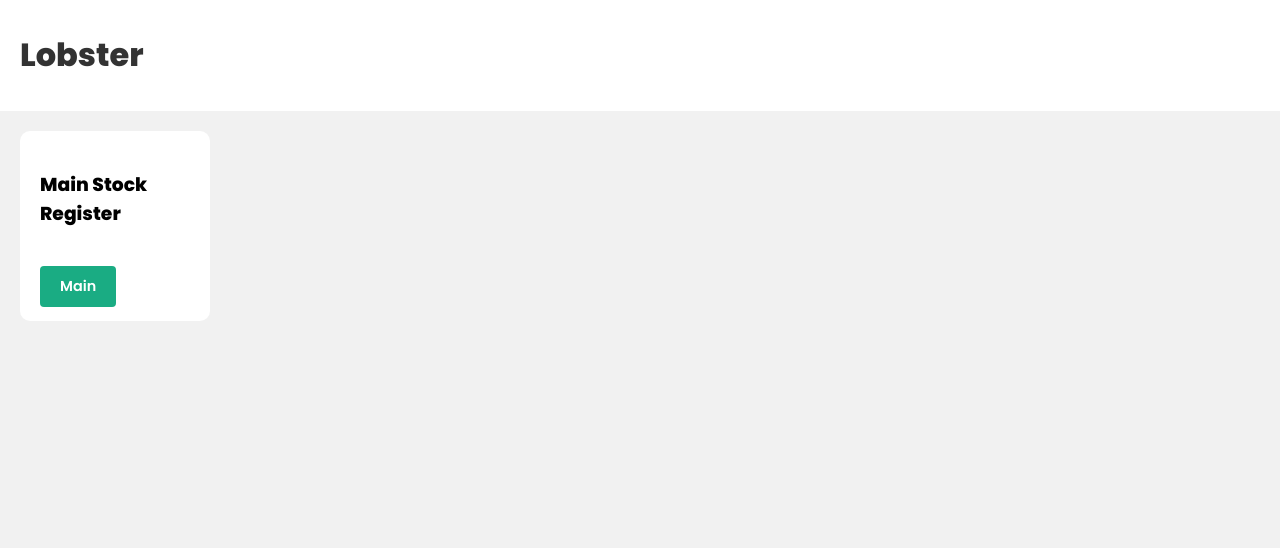
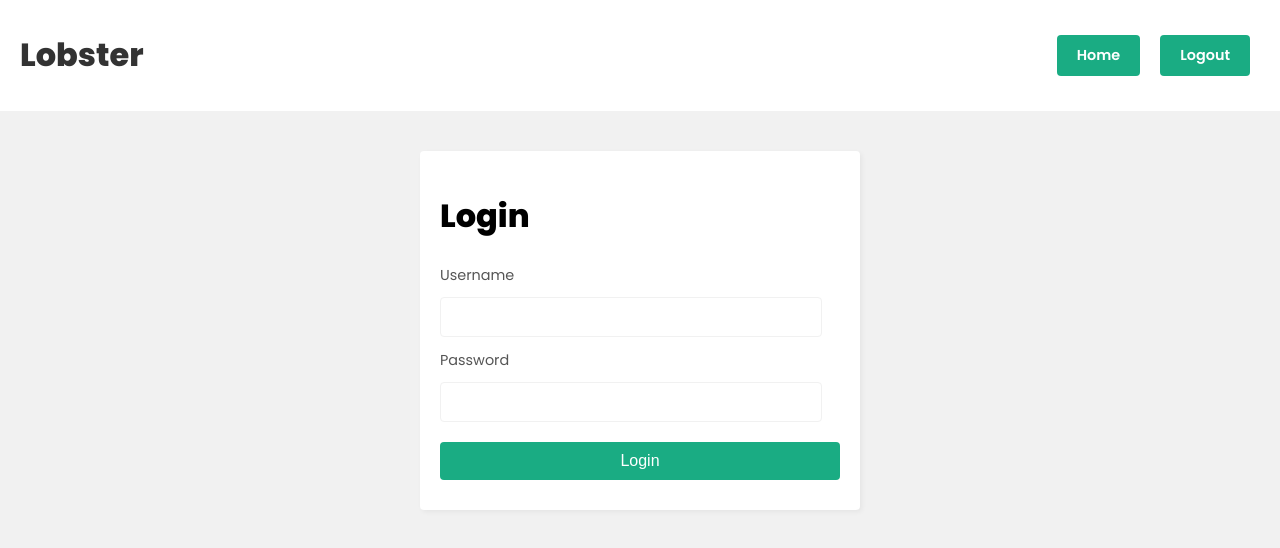
Before and after one commit to Gokul-A-S/lobster, a React (Create React App) app in the folder client/: page / in a window 1280 px wide. Shown: the top 548 px of the page. Built offline with nearby package versions, Linux system fonts and the light colour scheme.

Commit message:
Added Login Page and Route Default landing page is now Login Added Home and Logout Buttons to Navbar

```diff
--- a/client/src/App.js
+++ b/client/src/App.js
@@ -2,6 +2,7 @@ import {BrowserRouter, Routes, Route} from 'react-router-dom';
 import Home from './pages/Home';
 import Main from './pages/Main';
 import Navbar from './components/Navbar';
+import Login from './pages/Login';
 
 function App() {
   return (
@@ -10,8 +11,11 @@ function App() {
         <Navbar />
         <div className='pages'>
           <Routes>
-              <Route path="/" exact element={<Home />} />
+              <Route path="/home" exact element={<Home />} />
               <Route path="/main" exact element={<Main />} />
+              <Route path="/" exact element={<Login/>} />
+              <Route path="*" element={<h1>404 Not Found</h1>} />
+
 
 
           </Routes>
--- a/client/src/components/Navbar.js
+++ b/client/src/components/Navbar.js
@@ -4,6 +4,10 @@ const Navbar = () => {
         <header>
             <div className="container">
                 <Link to="/"><h1>Lobster</h1></Link>
+                <div className='nav-buttons'>
+                    <Link to='/home'>Home</Link>
+                    <Link to='/'>Logout</Link>
+                </div>
             </div>
         </header>
     )
--- a/client/src/index.css
+++ b/client/src/index.css
@@ -150,3 +150,51 @@ header a {
   font-weight: 600;
   transition: all 0.2s ease-in-out;
 }
+.nav-buttons a {
+  text-decoration: none;
+  color: #fff;
+  background: var(--primary);
+  padding: 10px 20px;
+  border-radius: 4px;
+  display:inline-block;
+  margin: 10px 10px;
+  font-size: 0.9em;
+  font-weight: 600;
+  transition: all 0.2s ease-in-out;
+
+
+}
+.login-form{
+  background: #ffffff;
+  width: 400px;
+  border-radius: 4px;
+  margin: 20px auto;
+  padding: 20px;
+  position: relative;
+  box-shadow: 2px 2px 5px rgba(0,0,0,0.05);
+
+}
+.login-form label{
+  font-size: 0.9em;
+  color: #555;
+}
+.login-form input{
+  width: 90%;
+  padding: 10px;
+  margin: 10px 0;
+  border: 1px solid #f1f1f1;
+  border-radius: 4px;
+  font-size: 1em;
+}
+.login-form button{
+  width: 100%;
+  padding: 10px;
+  margin: 10px 0;
+  border: 0;
+  border-radius: 4px;
+  font-size: 1em;
+  background: var(--primary);
+  color: #fff;
+  cursor: pointer;
+
+}
--- /dev/null
+++ b/client/src/pages/Login.js
@@ -0,0 +1,16 @@
+const Login=()=>{
+    return(
+        <div className="login">
+
+            <form className="login-form">
+            <h1>Login</h1>
+                <label>Username</label>
+                <input type="text" required/>
+                <label>Password</label>
+                <input type="password" required/>
+                <button type="submit">Login</button>
+            </form>
+        </div>
+    )
+}
+export default Login;
```
